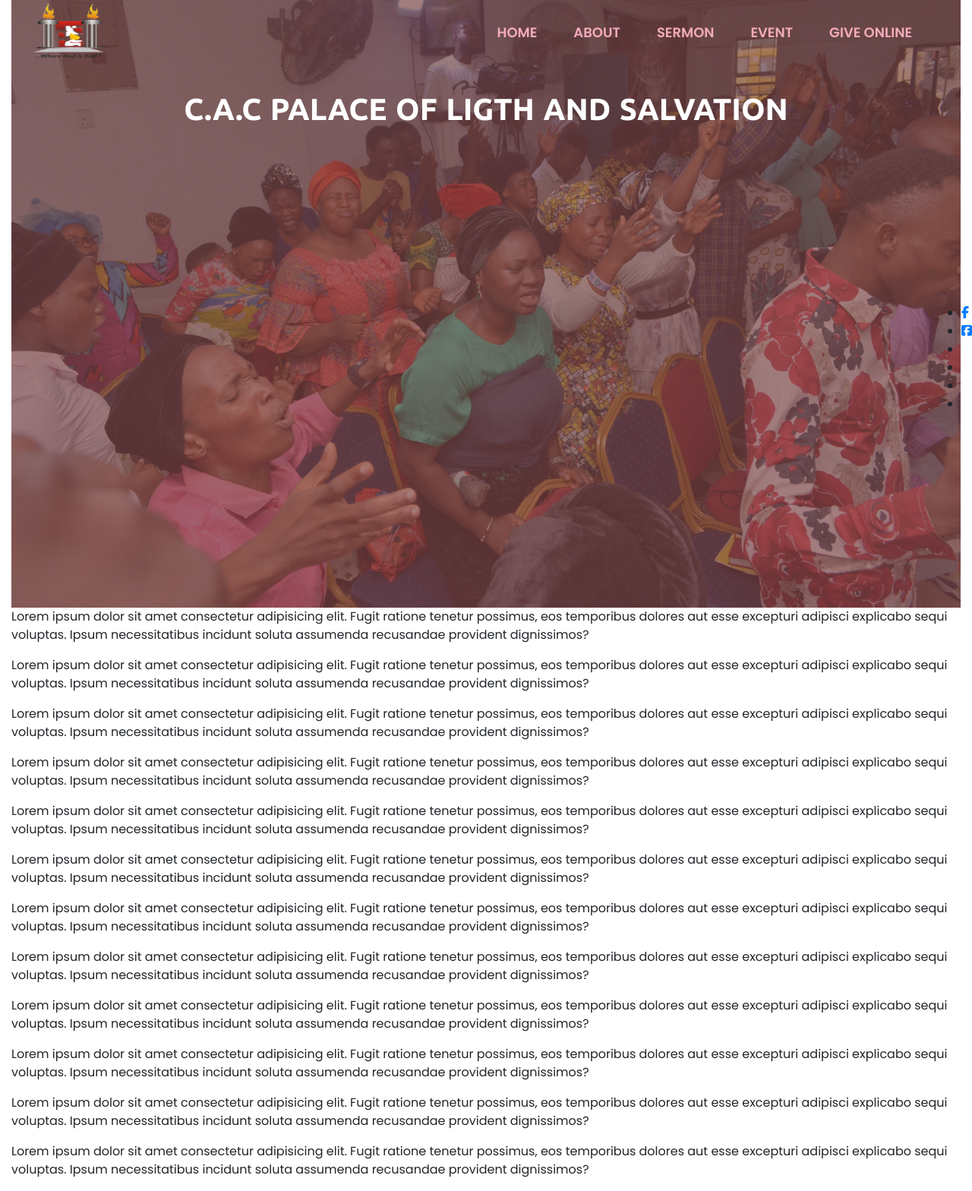
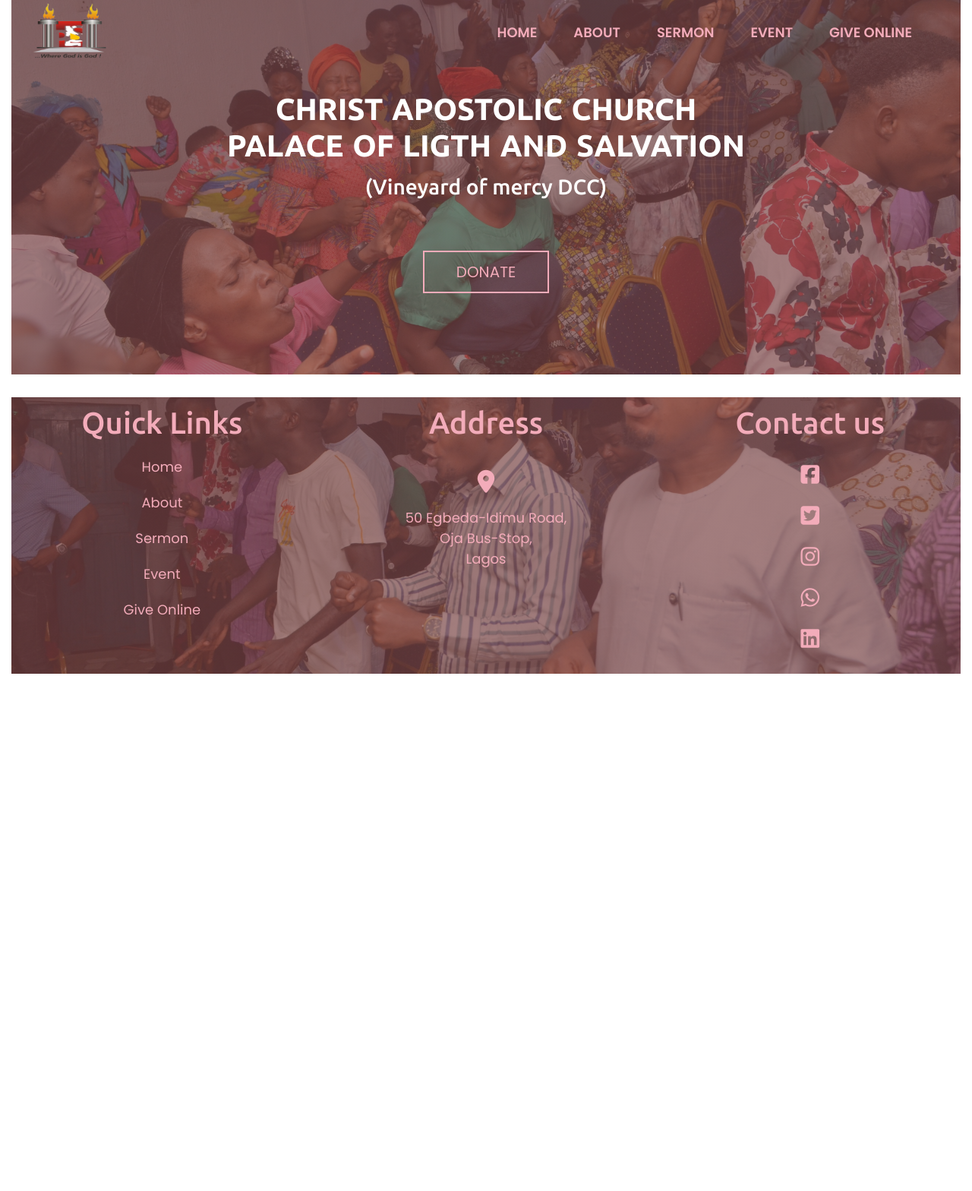
Before and after one commit to DayoPraiseGod/cacpls, a Django app: page / in a window 1280 px wide. Shown: the whole page at 76% size. After the commit the page ends 887 px from the top, so only its background shows below. Run offline with Django 3.2, Linux system fonts and the light colour scheme; some libraries are stand-ins or nearby versions.

Commit message:
nice commit

```diff
--- a/static/style.css
+++ b/static/style.css
@@ -1,3 +1,19 @@
+
+
+/* colour palette */
+
+/* Cloudy
+#AFACA9 */
+
+/* Mexican Red
+#AC2623 */
+
+/* Tuatara
+#2C2C29 */
+
+/* Buttercup
+#EDAC18 */
+
 
 
 * {
@@ -15,14 +31,6 @@
     font-family: 'Ubuntu', sans-serif;
 }
 
-.social-icon {
-    display: block;
-    position: fixed;
-    right: 0;
-    top: 50%;
-}
-
-/* .social-icon  */
 
 
 
@@ -31,7 +39,7 @@
 
 .home {
     width: 100%;
-    height: 100vh;
+    height: 100%;
     background-image: linear-gradient(rgba(123, 70, 70, 0.7), rgba(123, 70, 70, 0.7)), url(images/home-bg.JPG);
     background-position: center;
     background-repeat: no-repeat;
@@ -64,8 +72,88 @@
     word-spacing: 2px;
 }
 
+#donate {
+    border: 2px solid rgb(243, 172, 186);
+    color: rgb(243, 172, 186);
+    margin-top: 30%;
+    padding: 12px 42px;
+    text-decoration: none;
+    font-size: 20px;
+    transition: 0.4s;
+}
+
+#donate:hover {
+    background-color: #AC2623;
+    color: #eee;
+}
+
+#con-donate {
+    margin: 80px 0px 120px 0;
+}
+
 @media (max-width: 470px) {
     .home .home-content {
         margin-top: -10px;
     }
 }
+
+
+
+.footer {
+    background-image: linear-gradient(rgba(123, 70, 70, 0.7), rgba(123, 70, 70, 0.7)), url(images/DSC_7165.JPG);
+    background-position: center;
+    background-repeat: no-repeat;
+    background-size: cover;
+    text-align: center;
+    margin-top: 30px;
+    padding-top: 10px;
+}
+
+.footer h1 {
+    color: rgb(243, 172, 186);
+}
+
+.footer .quicklink {
+    list-style-type: none;
+}
+
+.footer .quicklink li {
+    margin: 20px 10px;
+}
+
+#foot-item {
+    color: rgb(243, 172, 186);
+    text-decoration: none;
+    font-size: 18px;
+    transition: 00.4s;
+}
+
+address #foot-item {
+    line-height: 30px;
+}
+
+#addr {
+    color: rgb(243, 172, 186);
+    font-size: 30px;
+    margin-top: 30px;
+}
+
+footer ul li {
+    list-style-type: none;
+    margin: 12px 0;
+}
+
+footer ul li a {
+    color: rgb(243, 172, 186);
+    text-decoration: none;
+    font-size: 28px;
+    transition: 00.4s;
+}
+
+footer ul li a:hover {
+    color: #eee;
+}
+
+.footer .quicklink li a:hover {
+    color: #eee;
+}
--- a/templates/index.html
+++ b/templates/index.html
@@ -10,6 +10,7 @@
     <link rel="preconnect" href="https://fonts.googleapis.com">
     <link rel="preconnect" href="https://fonts.gstatic.com" crossorigin>
     <link href="https://fonts.googleapis.com/css2?family=Poppins:wght@400;500;600;700&family=Ubuntu:wght@400;500;700&display=swap" rel="stylesheet">
+    <link rel="icon" href="{% static 'images/logo.png' %}" sizes="96x96" type="image/png">
     <title>C.A.C PALACE OF LIGHT AND SALVATION</title>
     <script src="https://kit.fontawesome.com/695fe7585b.js" crossorigin="anonymous"></script>
 </head>
@@ -58,19 +59,16 @@
             <div class="home-content">
             <div class="row">
                 <div class="col-sm-12 text-center">
-                    <h1>C.A.C PALACE OF LIGTH AND SALVATION</h1>
+                    <h1>CHRIST APOSTOLIC CHURCH <br /> PALACE OF LIGTH AND SALVATION</h1>
+                    <h3 class="text-white">(Vineyard of mercy DCC)</h3>
+                    <div id="con-donate">
+                        <a name="donate" id="donate" href="#">DONATE</a>
+                    </div>
                 </div>
             </div>
             </div>
 
-            <ul class="social-icon">
-                <li><a href="#"><i class="fab fa-facebook-f"></i></a></li>
-                <li><a href="#"><i class="fab fa-facebook-square"></i></a></li>
-                <li><a href="#"></a></li>
-                <li><a href="#"></a></li>
-                <li><a href="#"></a></li>
-                <li><a href="#"></a></li>
-            </ul>
+
 
 
         </section>
@@ -78,19 +76,39 @@
 
 
 
-        <p>Lorem ipsum dolor sit amet consectetur adipisicing elit. Fugit ratione tenetur possimus, eos temporibus dolores aut esse excepturi adipisci explicabo sequi voluptas. Ipsum necessitatibus incidunt soluta assumenda recusandae provident dignissimos?</p>
-        <p>Lorem ipsum dolor sit amet consectetur adipisicing elit. Fugit ratione tenetur possimus, eos temporibus dolores aut esse excepturi adipisci explicabo sequi voluptas. Ipsum necessitatibus incidunt soluta assumenda recusandae provident dignissimos?</p>
-        <p>Lorem ipsum dolor sit amet consectetur adipisicing elit. Fugit ratione tenetur possimus, eos temporibus dolores aut esse excepturi adipisci explicabo sequi voluptas. Ipsum necessitatibus incidunt soluta assumenda recusandae provident dignissimos?</p>
-        <p>Lorem ipsum dolor sit amet consectetur adipisicing elit. Fugit ratione tenetur possimus, eos temporibus dolores aut esse excepturi adipisci explicabo sequi voluptas. Ipsum necessitatibus incidunt soluta assumenda recusandae provident dignissimos?</p>
-        <p>Lorem ipsum dolor sit amet consectetur adipisicing elit. Fugit ratione tenetur possimus, eos temporibus dolores aut esse excepturi adipisci explicabo sequi voluptas. Ipsum necessitatibus incidunt soluta assumenda recusandae provident dignissimos?</p>
-        <p>Lorem ipsum dolor sit amet consectetur adipisicing elit. Fugit ratione tenetur possimus, eos temporibus dolores aut esse excepturi adipisci explicabo sequi voluptas. Ipsum necessitatibus incidunt soluta assumenda recusandae provident dignissimos?</p>
-        <p>Lorem ipsum dolor sit amet consectetur adipisicing elit. Fugit ratione tenetur possimus, eos temporibus dolores aut esse excepturi adipisci explicabo sequi voluptas. Ipsum necessitatibus incidunt soluta assumenda recusandae provident dignissimos?</p>
-        <p>Lorem ipsum dolor sit amet consectetur adipisicing elit. Fugit ratione tenetur possimus, eos temporibus dolores aut esse excepturi adipisci explicabo sequi voluptas. Ipsum necessitatibus incidunt soluta assumenda recusandae provident dignissimos?</p>
-        <p>Lorem ipsum dolor sit amet consectetur adipisicing elit. Fugit ratione tenetur possimus, eos temporibus dolores aut esse excepturi adipisci explicabo sequi voluptas. Ipsum necessitatibus incidunt soluta assumenda recusandae provident dignissimos?</p>
-        <p>Lorem ipsum dolor sit amet consectetur adipisicing elit. Fugit ratione tenetur possimus, eos temporibus dolores aut esse excepturi adipisci explicabo sequi voluptas. Ipsum necessitatibus incidunt soluta assumenda recusandae provident dignissimos?</p>
-        <p>Lorem ipsum dolor sit amet consectetur adipisicing elit. Fugit ratione tenetur possimus, eos temporibus dolores aut esse excepturi adipisci explicabo sequi voluptas. Ipsum necessitatibus incidunt soluta assumenda recusandae provident dignissimos?</p>
-        <p>Lorem ipsum dolor sit amet consectetur adipisicing elit. Fugit ratione tenetur possimus, eos temporibus dolores aut esse excepturi adipisci explicabo sequi voluptas. Ipsum necessitatibus incidunt soluta assumenda recusandae provident dignissimos?</p>
-
+       <footer class="footer">
+           <div class="row">
+               <div class="col-md-4 col-sm-12">
+                   <h1>Quick Links</h1>
+                   <ul class="quicklink">
+                       <li><a href="#" id="foot-item">Home</a></li>
+                       <li><a href="#" id="foot-item">About</a></li>
+                       <li><a href="#" id="foot-item">Sermon</a></li>
+                       <li><a href="#" id="foot-item">Event</a></li>
+                       <li><a href="#" id="foot-item">Give Online</a></li>
+                   </ul>
+               </div>
+               <div class="col-md-4 col-sm-12">
+                   <h1>Address</h1>
+                   <p><i class="fas fa-map-marker-alt" id="addr"></i></p>
+                   <address id="foot-item">
+                    50 Egbeda-Idimu Road, <br />
+                    Oja Bus-Stop, <br />
+                    Lagos
+                   </address>
+               </div>
+               <div class="col-lg-4 col-sm-12">
+                <h1>Contact us</h1>
+                <ul class="my-4">
+                    <li><a href="#"><i class="fab fa-facebook-square" aria-hidden="true"></i></a></li>
+                    <li><a href=""><i class="fab fa-twitter-square" aria-hidden="true"></i></a></li>
+                    <li><a href=""><i class="fab fa-instagram" aria-hidden="true"></i></a></li>
+                    <li><a href=""><i class="fab fa-whatsapp" aria-hidden="true"></i></a></li>
+                    <li><a href=""><i class="fab fa-linkedin" aria-hidden="true"></i></a></li>
+                </ul>
+         </div>
+           </div>
+       </footer>
 
 
     </div>
```
